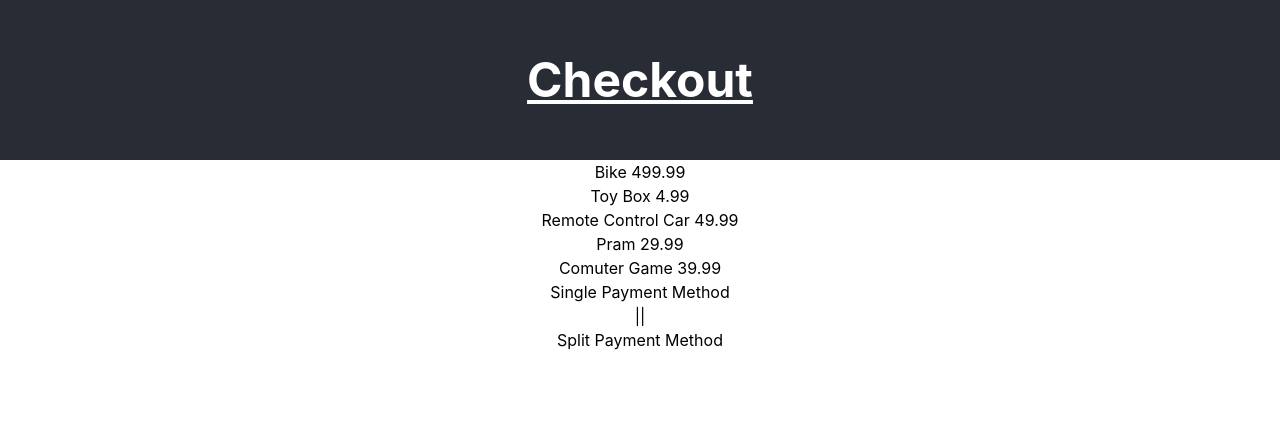
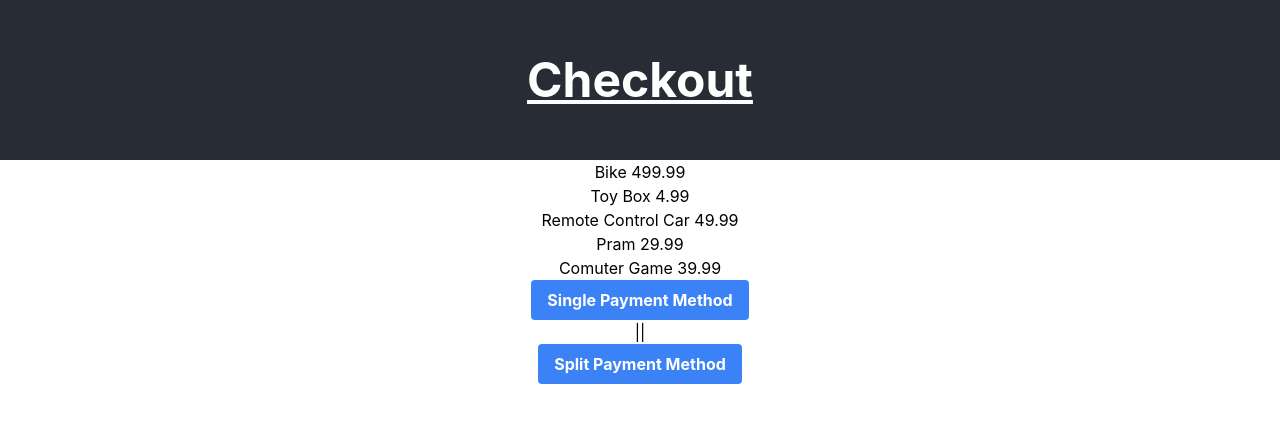
Before and after one commit to GLYNKNIGHT/Iceland-Checkout, a React (Create React App) app: page / in a window 1280 px wide. Shown: the top 422 px of the page. Built offline with nearby package versions, Linux system fonts and the light colour scheme; data requests are answered from the project's data file.

Commit message:
styles buttons

```diff
--- a/src/components/Stages/checkout.js
+++ b/src/components/Stages/checkout.js
@@ -22,9 +22,9 @@ return <div>
     {basket && <List basket = {basket}/>}
 
     {(paymentPopup === true)?<Popup basket={basket}/>: null}
-     <button onClick={()=> setPaymentPopup(true)} className=''>Single Payment Method</button>
+     <button onClick={()=> setPaymentPopup(true)} className="bg-blue-500 hover:bg-blue-700 text-white font-bold py-2 px-4 rounded">Single Payment Method</button>
      <p>|| </p>
-    <Link to="split-payment"><button>Split Payment Method</button></Link>
+    <Link to="split-payment"><button className="bg-blue-500 hover:bg-blue-700 text-white font-bold py-2 px-4 rounded">Split Payment Method</button></Link>
     </div>
 }
 
--- a/src/index.css
+++ b/src/index.css
@@ -1,6 +1,7 @@
 @tailwind base;
 @tailwind components;
 @tailwind utilities;
+
 
 body {
   margin: 0;
--- a/tailwind.config.js
+++ b/tailwind.config.js
@@ -1,6 +1,6 @@
 /** @type {import('tailwindcss').Config} */
 module.exports = {
-  content: ["./src/components/App/App.js", "./src/components/List/List.js", "./src/index.js"],
+  content: ["./src/components/App/App.js", "./src/components/List/List.js", "./src/index.js", "./src/components/Stages/Checkout.js"],
   theme: {
     extend: {},
   },
```
